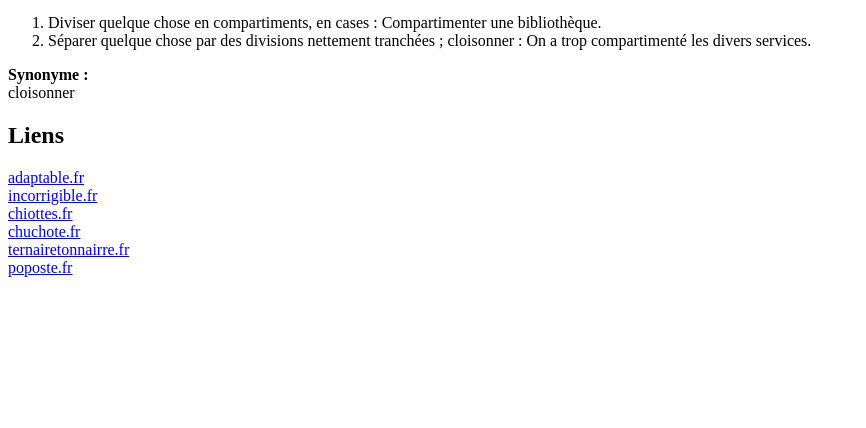
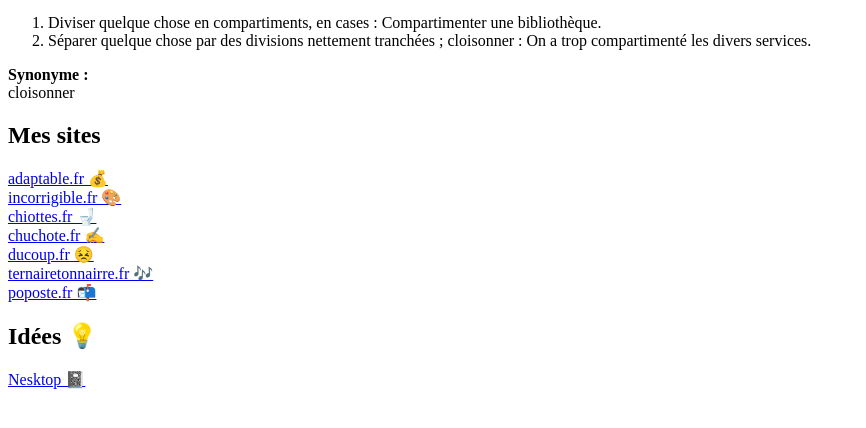
Before and after one commit to mikmikmik/compartimenter.fr, a plain HTML site: page index.html in a window 1280 px wide. Shown: the part 100-528 px from the top of the page, without its empty margins (0-866 px from the left). Drawn offline with Linux system fonts and the light colour scheme.

Commit message:
Rename section to "Mes sites" and add icons to links for better clarity

```diff
--- a/index.html
+++ b/index.html
@@ -15,14 +15,19 @@
     <p><strong>Synonyme :</strong><br>
         cloisonner
     </p>
-    <h2>Liens</h2>
+    <h2>Mes sites</h2>
     <p>
-        <a href="https://adaptable.fr">adaptable.fr</a><br>
-        <a href="https://incorrigible.fr">incorrigible.fr</a><br>
-        <a href="https://chiottes.fr">chiottes.fr</a><br>
-        <a href="https://chuchote.fr">chuchote.fr</a><br>
-        <a href="https://ternairetonnairre.fr">ternairetonnairre.fr</a><br>
-        <a href="https://poposte.fr">poposte.fr</a>
+        <a href="https://adaptable.fr">adaptable.fr &#128176;</a><br>
+        <a href="https://incorrigible.fr">incorrigible.fr 🎨</a><br>
+        <a href="https://chiottes.fr">chiottes.fr 🚽</a><br>
+        <a href="https://chuchote.fr">chuchote.fr ✍</a><br>
+        <a href="https://ducoup.fr">ducoup.fr 😣</a><br>
+        <a href="https://ternairetonnairre.fr">ternairetonnairre.fr &#127926;</a><br>
+        <a href="https://poposte.fr">poposte.fr 📬</a>
+    </p>
+    <h2>Idées 💡</h2>
+    <p>
+        <a href="https://nesktop.adaptable.fr">Nesktop 📓</a>
     </p>
 </body>
 </html>
```
